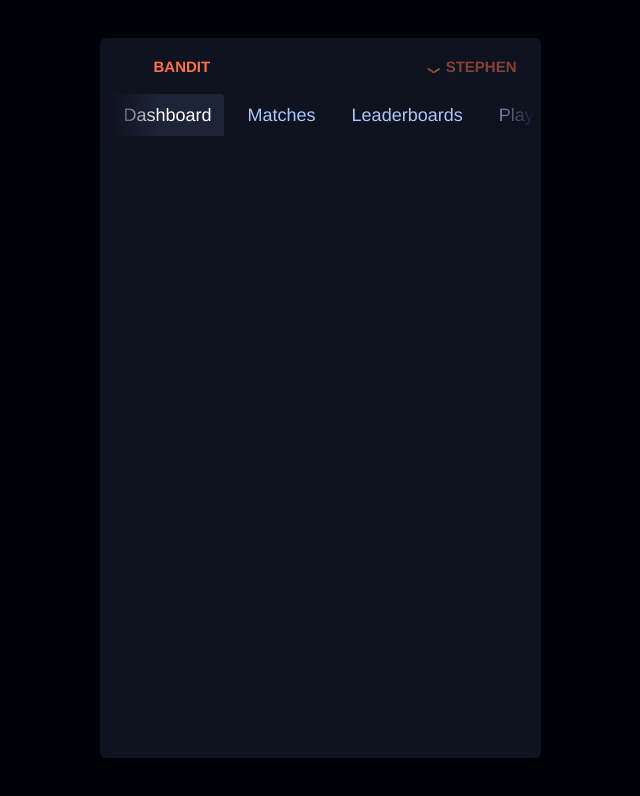
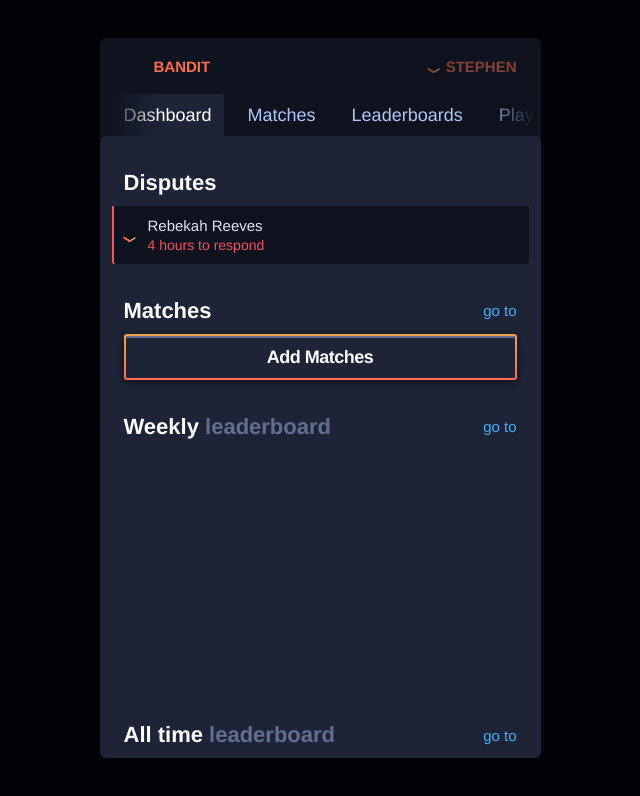
Before and after one commit to cjquinn/bandit-web-client, a React app: page / in a window 1280 px wide. Shown: the top 796 px of the page, without its empty margins (320-960 px from the left). Built offline with nearby package versions, Linux system fonts and the light colour scheme; a web font is replaced by a local one.

Commit message:
Fixed className, moved Header outside of switch

```diff
--- a/src/layouts/AppLayout.js
+++ b/src/layouts/AppLayout.js
@@ -27,11 +27,10 @@ import SignInScreen from '../screens/SignInScreen';
 import UserSettingsScreen from '../screens/UserSettingsScreen';
 
 const AppLayout = () => (
-    <div class="o-window">
+    <div className="o-window">
+        <Header />
+
         <Switch>
-
-            <Header />
-
             {/* Club */}
             <Route exact path="/create-club-authenticated" component={CreateClubAuthenticatedScreen} />
             <Route exact path="/create-club-unauthenticated" component={CreateClubUnauthenticatedScreen} />
--- a/src/screens/DashboardScreen.js
+++ b/src/screens/DashboardScreen.js
@@ -7,18 +7,18 @@ import Disputes from '../components/Disputes';
 const DashboardScreen = () => (
     <Template>
 
-        <main class="o-main">
+        <main className="o-main">
 
             <Disputes />
 
-            <section id="matches" class="o-container">
+            <section id="matches" className="o-container">
 
-                <header class="u-flex u-jc-between u-ai-center u-ph-1bl">
-                    <h1 class="u-size-h2 u-color-white">Matches</h1>
-                    <a href="/matches.php" class="c-go u-color-playdough">go to</a>
+                <header className="u-flex u-jc-between u-ai-center u-ph-1bl">
+                    <h1 className="u-size-h2 u-color-white">Matches</h1>
+                    <a href="/matches.php" className="c-go u-color-playdough">go to</a>
                 </header>
 
-                <ol class="u-mt-1bl u-vspace-1px u-borrad-first-2200 u-borrad-last-0022">
+                <ol className="u-mt-1bl u-vspace-1px u-borrad-first-2200 u-borrad-last-0022">
                     {/*
                     <?php
 
@@ -30,20 +30,20 @@ const DashboardScreen = () => (
                     */}
                 </ol>
 
-                <footer class="u-ph-1bl">
-                    <a href="/add-matches.php" class="c-button c-button--default u-mt-1bl">Add Matches</a>
+                <footer className="u-ph-1bl">
+                    <a href="/add-matches.php" className="c-button c-button--default u-mt-1bl">Add Matches</a>
                 </footer>
 
             </section>
 
-            <section id="weekly-leaderboard" class="o-container">
+            <section id="weekly-leaderboard" className="o-container">
 
-                <header class="u-flex u-jc-between u-ai-center u-ph-1bl">
-                    <h1 class="u-size-h2 u-color-white">Weekly <span class="u-color-steam">leaderboard</span></h1>
-                    <a href="/leaderboards.php" class="c-go u-color-playdough">go to</a>
+                <header className="u-flex u-jc-between u-ai-center u-ph-1bl">
+                    <h1 className="u-size-h2 u-color-white">Weekly <span className="u-color-steam">leaderboard</span></h1>
+                    <a href="/leaderboards.php" className="c-go u-color-playdough">go to</a>
                 </header>
 
-                <ol class="u-mt-1bl u-vspace-1px u-borrad-first-2200 u-borrad-last-0022">
+                <ol className="u-mt-1bl u-vspace-1px u-borrad-first-2200 u-borrad-last-0022">
                     {/*
                     <?php
 
@@ -57,14 +57,14 @@ const DashboardScreen = () => (
 
             </section>
 
-            <section id="alltime-leaderboard" class="o-container">
+            <section id="alltime-leaderboard" className="o-container">
 
-                <header class="u-flex u-jc-between u-ai-center u-ph-1bl">
-                    <h1 class="u-size-h2 u-color-white">All time <span class="u-color-steam">leaderboard</span></h1>
-                    <a href="/leaderboards.php" class="c-go u-color-playdough">go to</a>
+                <header className="u-flex u-jc-between u-ai-center u-ph-1bl">
+                    <h1 className="u-size-h2 u-color-white">All time <span className="u-color-steam">leaderboard</span></h1>
+                    <a href="/leaderboards.php" className="c-go u-color-playdough">go to</a>
                 </header>
 
-                <ol class="u-mt-1bl u-vspace-1px u-borrad-first-2200 u-borrad-last-0022">
+                <ol className="u-mt-1bl u-vspace-1px u-borrad-first-2200 u-borrad-last-0022">
 
                     {/*
                     <?php
```
